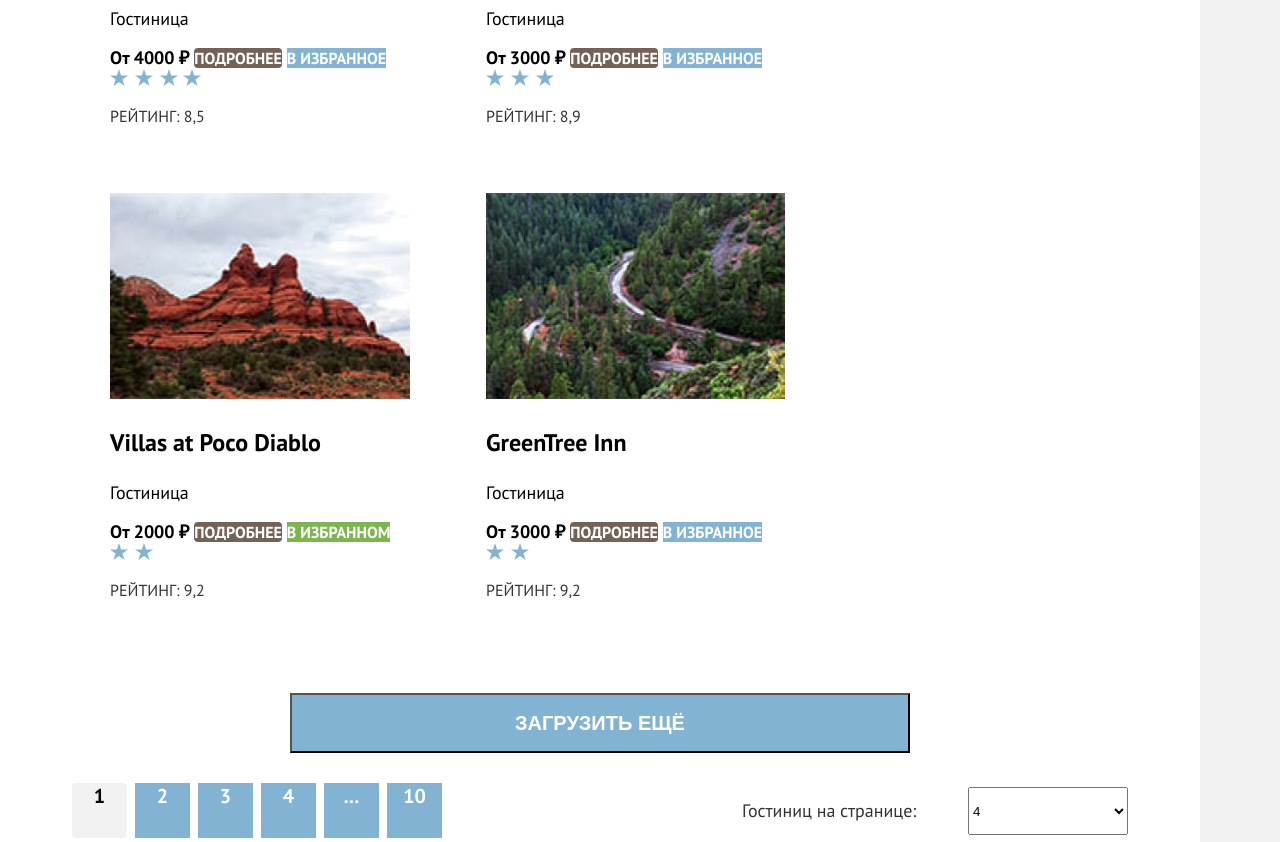
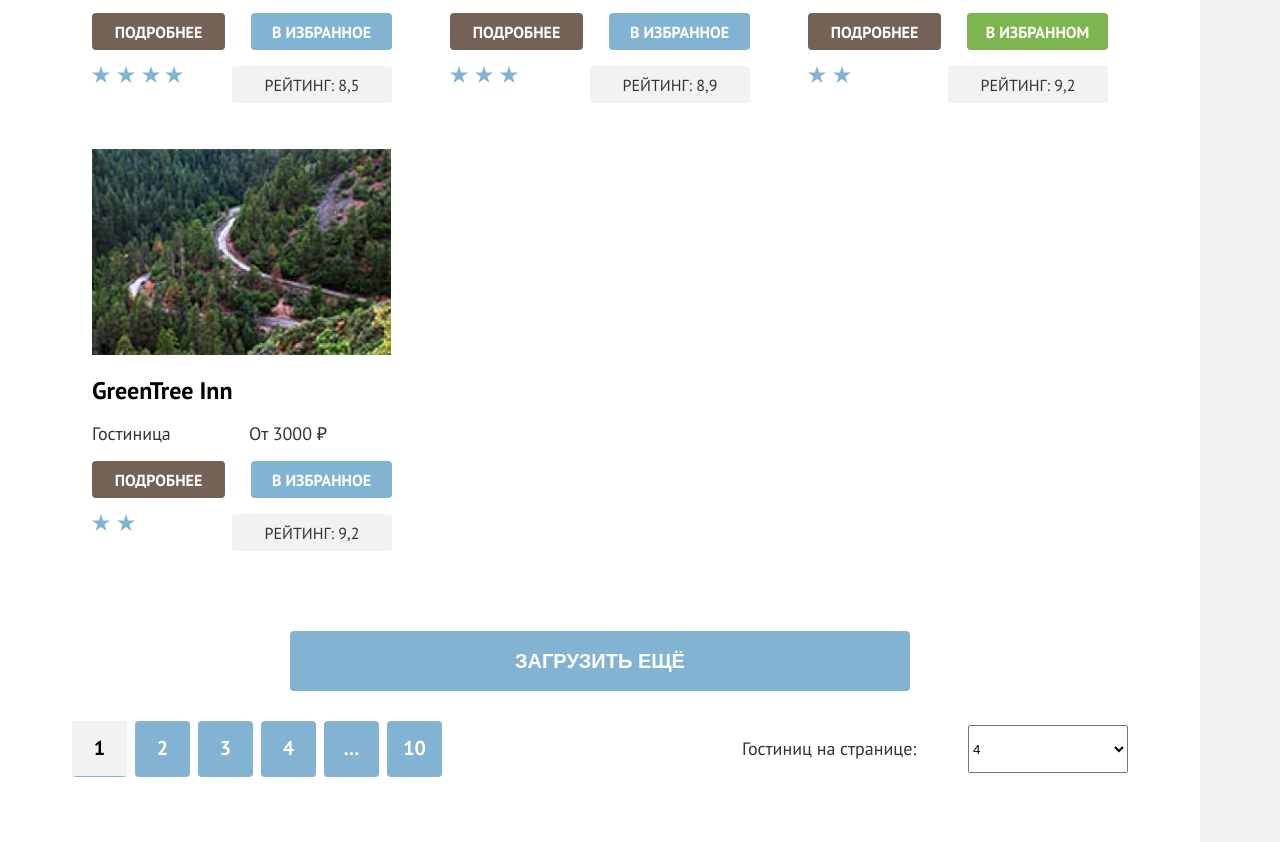
Before and after one commit to htmlacademy-htmlcss/1955965-sedona-33, a plain HTML site: page catalog.html in a window 1280 px wide. Shown: the part 997-1839 px from the top of the page. Drawn offline with Linux system fonts and the light colour scheme.

Commit message:
Сетка на гридах для каталога товаров

```diff
--- a/styles/styles.css
+++ b/styles/styles.css
@@ -340,12 +340,14 @@
     border-radius: 0px 10px 10px 0px;
     width: 200px;
     min-height: 60px;
+    border-style: none;
 }
 .field{
     width:600px;
     min-height: 60px;
     border-radius: 0px 10px 10px 0px;
     padding: 0;
+    border-style: none;
 }
 .page-footer-container{
     display:flex;
@@ -482,7 +484,7 @@
     color: #000000;
     margin: 0;
     width: 338px;
-    min-height: 39px;
+    height: 39px;
     margin-right: 192px;
 }
 .sorting-type {
@@ -513,18 +515,21 @@
 }
 .product-list{
     list-style-type: none;
-    display: flex;
-    flex-wrap: wrap;
+    display: grid;
+    grid-template-columns: repeat(3, 340px);
     margin: 0;
     padding: 0;
-    padding-left: 72px;
-    padding-right: 72px;
-    padding-bottom: 34px;
+    gap: 10px 18px;
+    margin-bottom: 34px;
+    margin-left: 72px;
+    margin-right: 72px;
     width: 100%;
 }
 .product-card{
     background-color:#FFFFFF;
-    margin: 18px;
+    display: flex;
+    flex-wrap: wrap;
+    justify-content: space-between;
     padding:20px;
     width: 340px;
     height: 438px;
@@ -537,19 +542,38 @@
     font-size: 24px;
     line-height: 31px;
     color: #000000;
+    padding: 16px 0px;
+    margin:0;
 }
-.product-card-subtitle b {
+
+.product-card-price, .product-card-subtitle {
     font-weight:400;
     font-size: 18px;
     line-height: 23px;
     color: #333333;
+    margin:0;
+    margin-bottom: 16px;
+}
+.product-card-price {
+    width: 143px;
+}
+.product-card-subtitle {
+    width: 133px;
 }
 .rate {
     font-weight: 400;
     font-size: 16px;
     line-height: 21px;
     text-transform: uppercase;
+    text-align: center;
     color: #333333;
+    width: 160px;
+    height: 37px;
+    margin: 0;
+    background-color: #F2F2F2;
+    border-radius: 4px;
+    padding-top: 9px;
+    padding-bottom: 10px;
 }
 .product-card-button{
     font-weight: 700;
@@ -560,6 +584,19 @@
     color: #FFFFFF;
     background-color: #756257;
     border-radius: 4px;
+    width: 133px;
+    height: 37px;
+    padding-top: 9px;
+    padding-bottom: 10px;
+    margin-bottom: 16px;
+}
+.product-card-elect{
+    width: 141px;
+    height: 37px;
+    padding-top: 9px;
+    padding-bottom: 10px;
+    border-radius: 4px;
+    margin-bottom: 16px;
 }
 .elect{
     background-color: #7DB54F;
@@ -569,6 +606,11 @@
     text-align: center;
     text-transform: uppercase;
     color: #FFFFFF;
+    border-radius: 4px;
+    width: 141px;
+    height: 37px;
+    padding-top: 9px;
+    padding-bottom: 10px;
 }
 .pagination-show-more{
     background-color: #83B3D3;
@@ -582,6 +624,8 @@
     width: 620px;
     height: 60px;
     margin: 30px 290px;
+    border-style: none;
+    border-radius: 4px;
 }
 .pagination-container {
     display: flex;
@@ -601,22 +645,26 @@
     box-sizing: border-box;
     width: 55px;
     height: 55px;
-    background-color: #83B3D3;
     font-weight: 700;
     font-size: 20px;
     line-height: 26px;
     align-items: center;
     text-align: center;
     text-decoration: none;
-    color: #FFFFFF;
+    color: #fffff6;
+    padding: 14px 16px;
+
 }
+.pagination-item{
+    background-color: #83B3D3;
+    border-radius: 4px;
+ }
 .pagination-item:not(:last-child) {
     margin-right: 8px;
 }
 .pagination-current {
     color: #000000;
-    background: #F2F2F2;
-    border-radius: 4px;
+    background-color: #F2F2F2;
 }
 .hotels-number{
     display: block;
@@ -655,5 +703,6 @@
     min-height: 60px;
     border-radius: 0px 10px 10px 0px;
     padding: 0;
-    background: #F2F2F2;
+    background-color: #F2F2F2;
+    border-style: none;
 }
```
